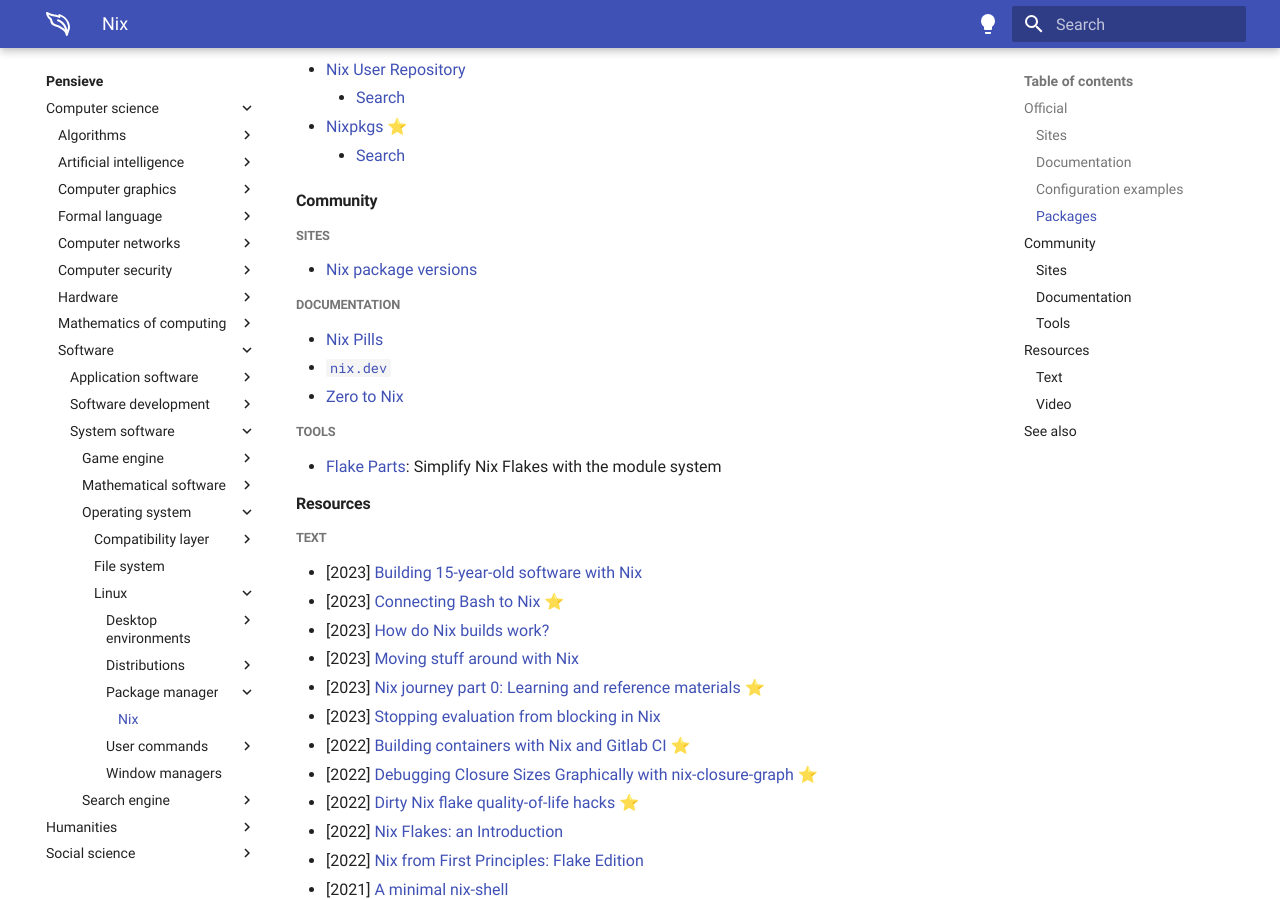
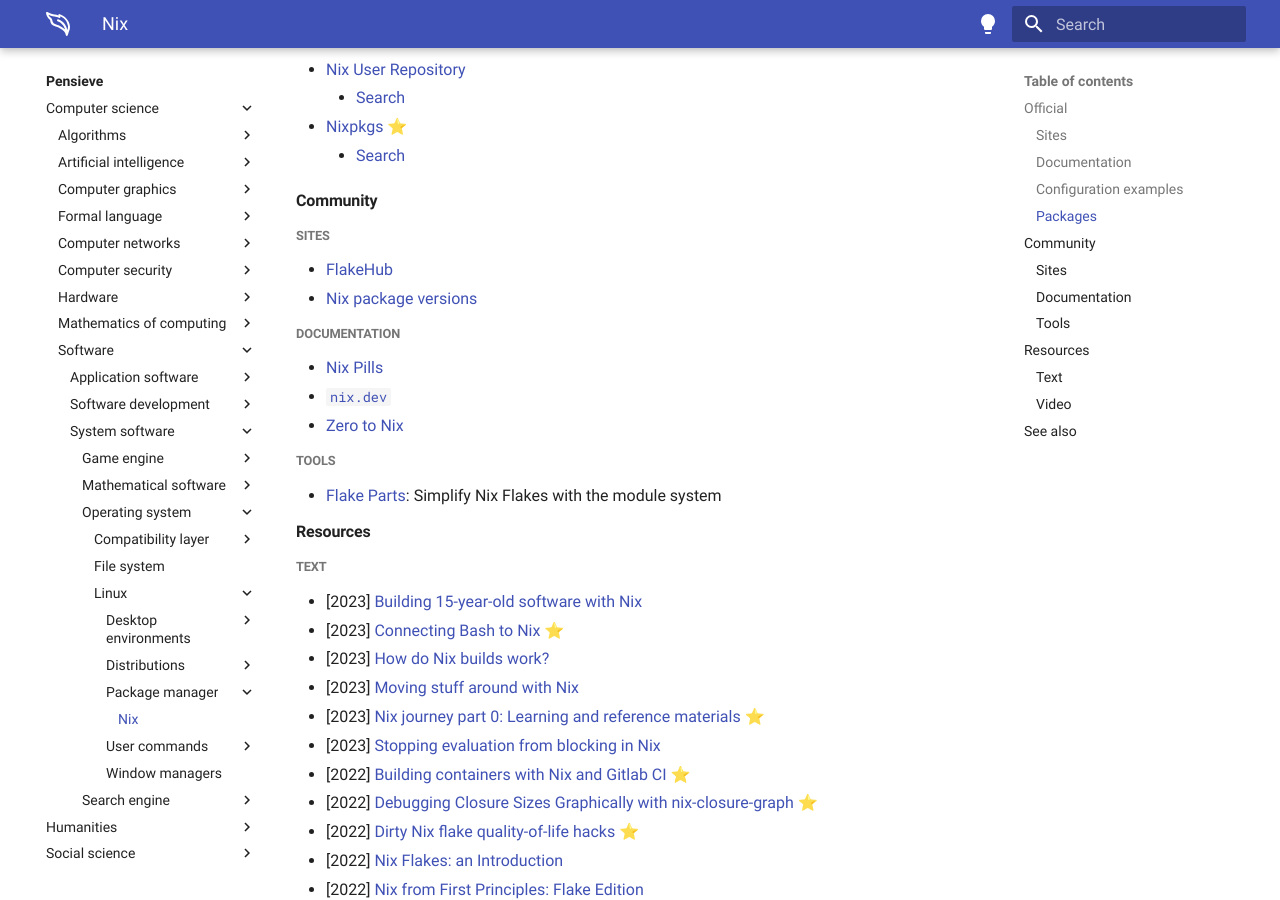
Before and after one commit to paveloom/paveloom.dev, an MkDocs documentation site: the page built from content/pensieve/nix.md, in a window 1280 px wide and 900 px high, scrolled down 652 px. Built offline with MkDocs 1.6.1 and Material for MkDocs 9.7.7, drawn with Linux system fonts in a browser that asks for light colours.

Commit message:
Pensieve: update the Nix page.

```diff
--- a/content/pensieve/nix.md
+++ b/content/pensieve/nix.md
@@ -25,6 +25,7 @@
 #### Community
 
 ##### Sites
+- [FlakeHub](https://flakehub.com)
 - [Nix package versions](https://lazamar.co.uk/nix-versions)
 
 ##### Documentation
```
